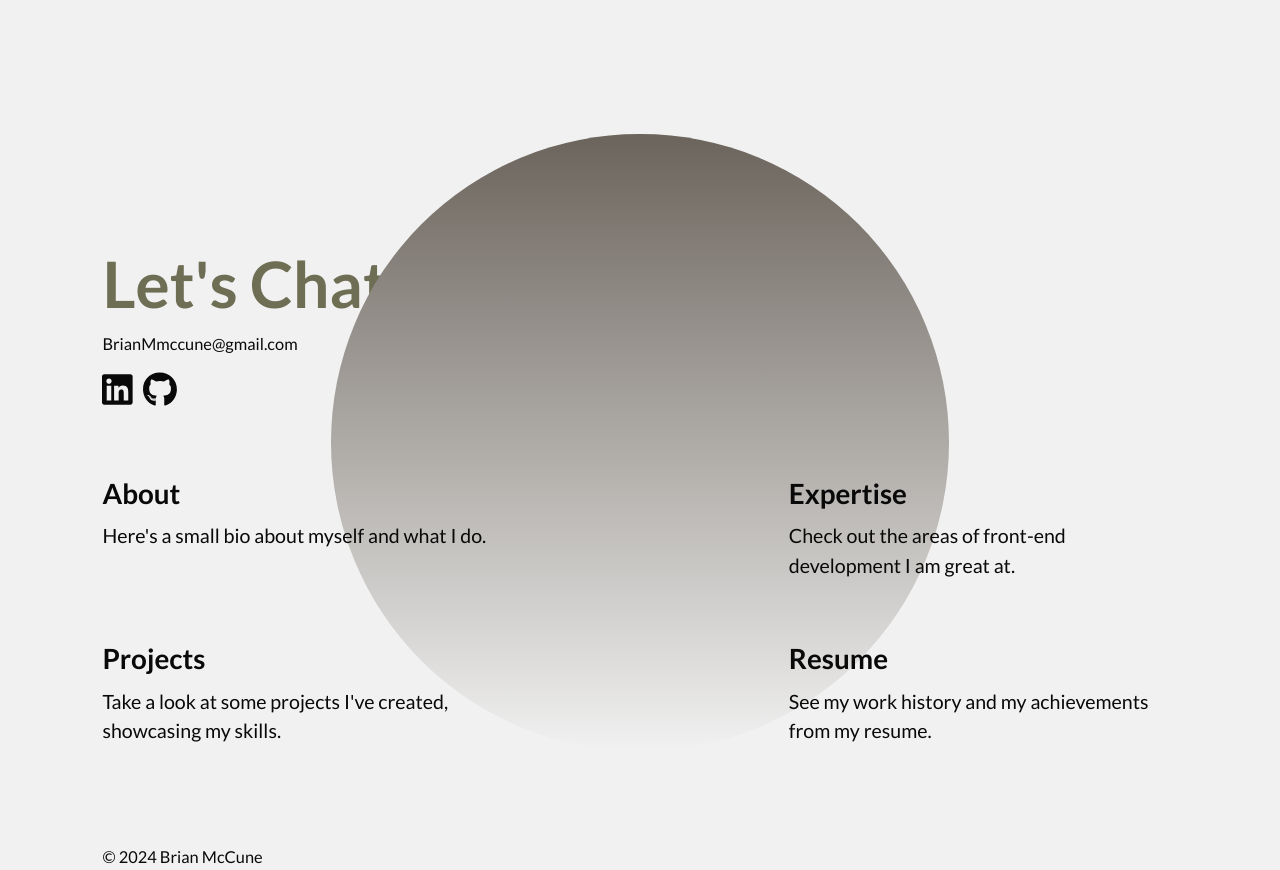
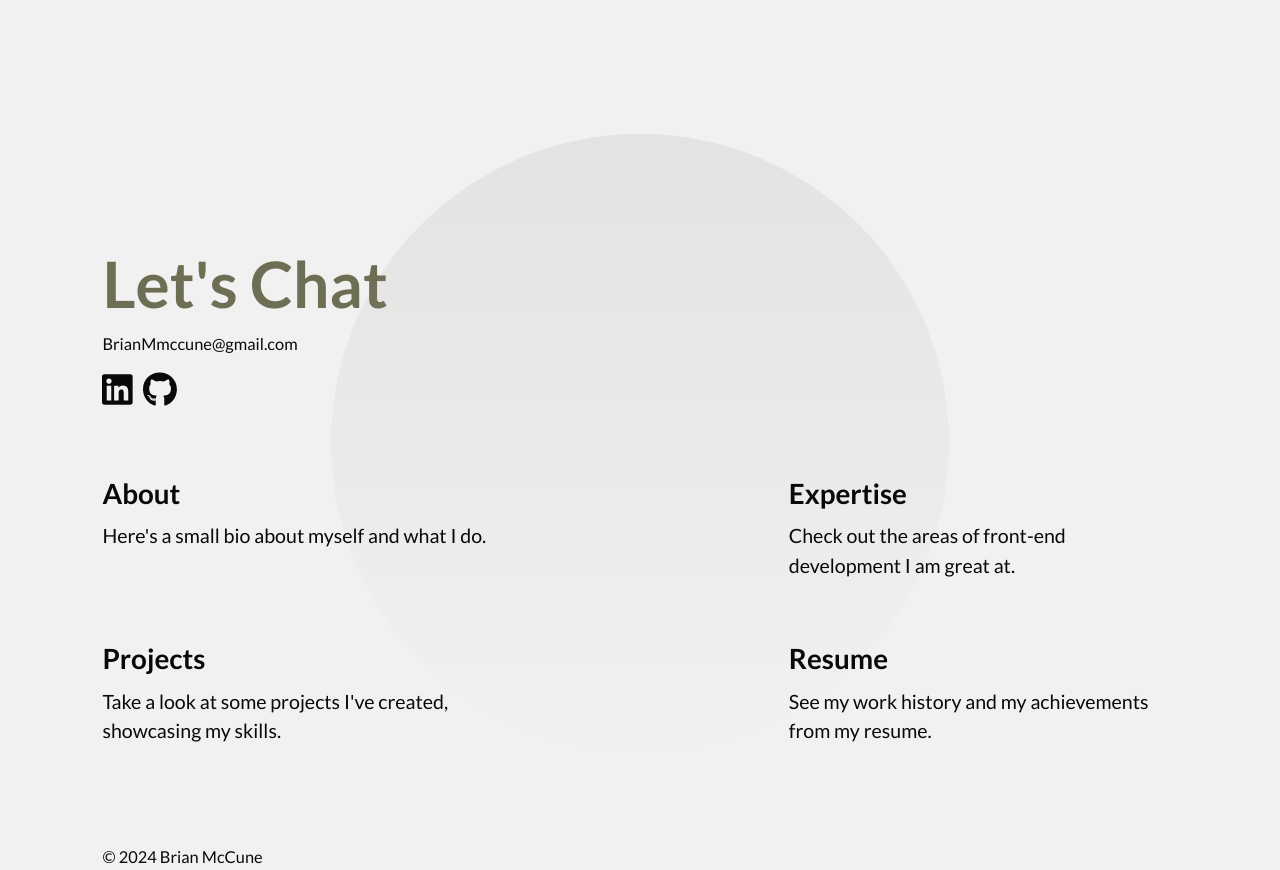
Before and after one commit to BrianMcCune/brianmccune-portfolio, a React (Vite) app: page / in a window 1280 px wide. Shown: the part 4560-5430 px from the top of the page. Built offline with nearby package versions, Linux system fonts and the light colour scheme.

Commit message:
opacity change

```diff
--- a/src/App.css
+++ b/src/App.css
@@ -546,7 +546,7 @@ a:visited {
   height: calc(50svh + 17svw);
   width: calc(50svh + 17svw);
   border-radius: 50%;
-  opacity: 1;
+  opacity: 0.1;
   margin-top: -97svh;
   margin-left: auto;
   margin-right: auto;
```
